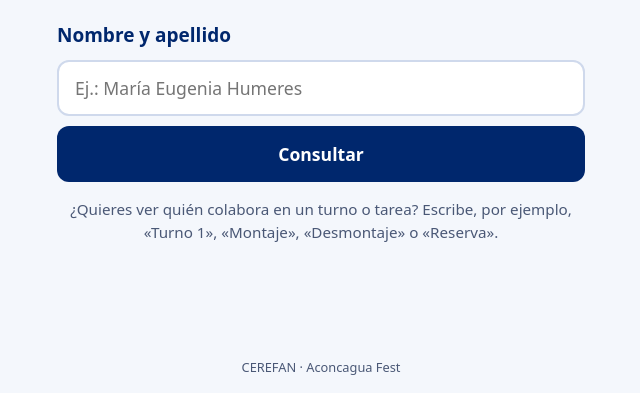
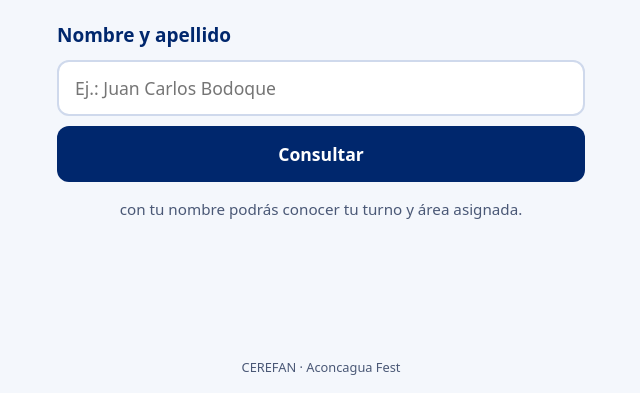
Before and after one commit to cerefan/CONSULTA-VOLUNTARIOS, a plain HTML site: page index.html in a window 1280 px wide. Shown: the part 407-800 px from the top of the page, without its empty margins (319-959 px from the left). Drawn offline with Linux system fonts and the light colour scheme.

Commit message:
Update index.html

```diff
--- a/index.html
+++ b/index.html
@@ -24,12 +24,12 @@
       <form id="formulario" novalidate autocomplete="off">
         <label for="nombre">Nombre y apellido</label>
         <input id="nombre" name="nombre" type="text" inputmode="text" autocapitalize="words"
-               autocorrect="off" spellcheck="false" placeholder="Ej.: María Eugenia Humeres"
+               autocorrect="off" spellcheck="false" placeholder="Ej.: Juan Carlos Bodoque"
                aria-describedby="mensaje" disabled>
         <button type="submit" class="boton" id="consultar" disabled>Consultar</button>
       </form>
 
-      <p id="ayuda-turno" class="ayuda">¿Quieres ver quién colabora en un turno o tarea? Escribe, por ejemplo, «Turno 1», «Montaje», «Desmontaje» o «Reserva».</p>
+      <p id="ayuda-turno" class="ayuda">con tu nombre podrás conocer tu turno y área asignada.</p>
 
       <div id="mensaje" class="mensaje" role="alert" aria-live="polite" hidden></div>
       <div id="sugerencias" class="sugerencias" hidden></div>
```
